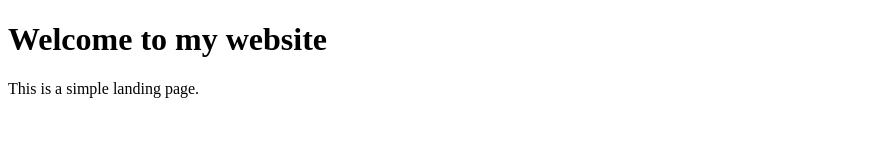
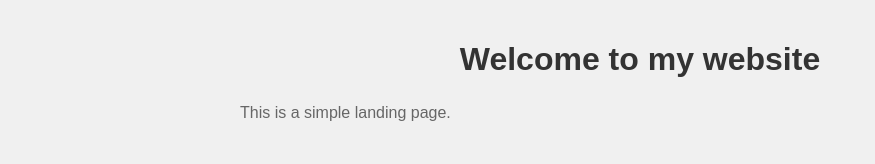
Before and after one commit to nixj9/test-site-2024, a plain HTML site: page index.html in a window 1280 px wide. Shown: the whole page, without its empty margins (0-875 px from the left). Drawn offline with Linux system fonts and the light colour scheme.

Commit message:
Add CSS styling

```diff
--- a/index.html
+++ b/index.html
@@ -4,6 +4,23 @@
     <meta charset="UTF-8">
     <meta name="viewport" content="width=device-width, initial-scale=1.0">
     <title>Welcome Page</title>
+    <style>
+        body {
+            font-family: Arial, sans-serif;
+            max-width: 800px;
+            margin: 0 auto;
+            padding: 20px;
+            background-color: #f0f0f0;
+        }
+        h1 {
+            color: #333;
+            text-align: center;
+        }
+        p {
+            color: #666;
+            line-height: 1.6;
+        }
+    </style>
 </head>
 <body>
     <h1>Welcome to my website</h1>
```
